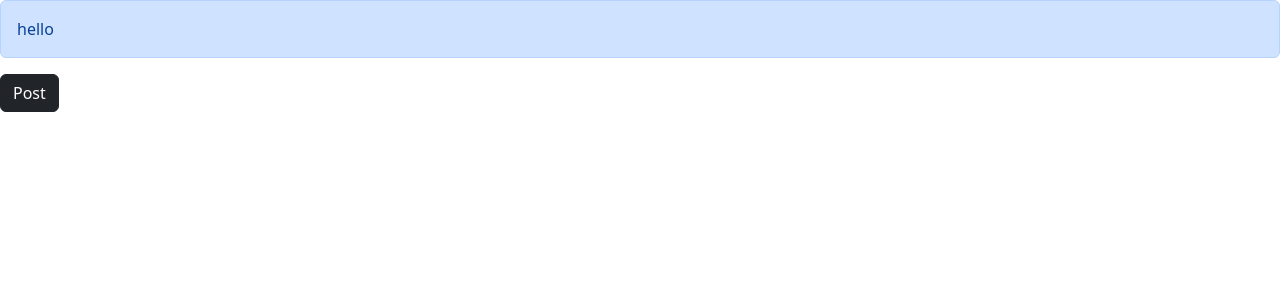
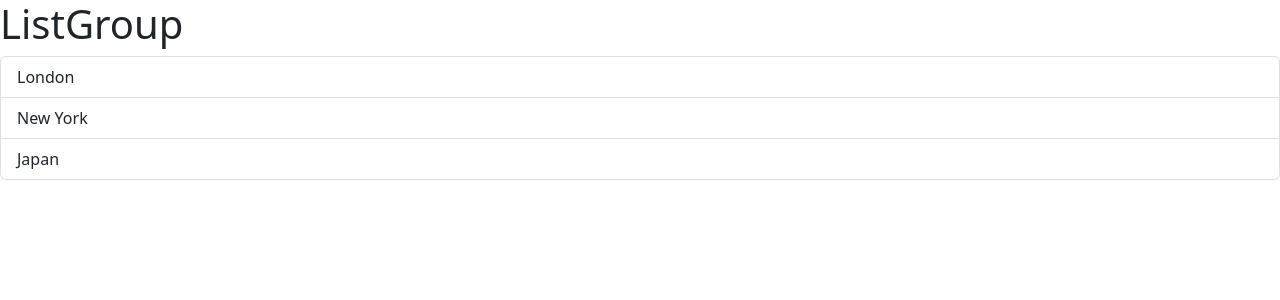
Before and after one commit to Karthicrajamo/React_vite_ts, a React (Vite) app: page / in a window 1280 px wide. Shown: the top 300 px of the page. Built offline with nearby package versions, Linux system fonts and the light colour scheme.

Commit message:
Building Components

```diff
--- a/src/App.tsx
+++ b/src/App.tsx
@@ -1,12 +1,18 @@
-import React from "react";
+import React, { useState } from "react";
 import Alert from "./components/Alert";
 import Button from "./components/Button";
+import ListGroup from "./components/ListGroup";
 
 function App() {
+	const [AlertVisible, setAlertVisible] = useState(false);
+
 	return (
 		<div>
-			<Alert>hello</Alert>
-			<Button>Post</Button>
+			{/* {AlertVisible === true && (
+				<Alert onClose={() => setAlertVisible(false)}>hello</Alert>
+			)}
+			<Button onClick={() => setAlertVisible(true)}>Post</Button> */}
+			<ListGroup></ListGroup>
 		</div>
 	);
 }
--- a/src/components/Alert.tsx
+++ b/src/components/Alert.tsx
@@ -2,13 +2,19 @@ import React from "react";
 
 interface Props {
 	children: string;
+	onClose: () => void;
 }
 
-const Alert = ({ children }: Props) => {
+const Alert = ({ children, onClose }: Props) => {
 	return (
 		<div>
-			<div className="alert alert-primary" role="alert">
+			<div
+				className="alert alert-primary alert-dismissible"
+				role="alert"
+				onClick={onClose}
+			>
 				{children}
+				<button type="button" className="btn-close"></button>
 			</div>
 		</div>
 	);
--- a/src/components/Button.tsx
+++ b/src/components/Button.tsx
@@ -2,12 +2,13 @@ import React from "react";
 
 interface Props {
 	children: string;
+	onClick: () => void;
 }
 
-const Button = ({ children }: Props) => {
+const Button = ({ children, onClick }: Props) => {
 	return (
 		<div>
-			<button type="button" className="btn btn-dark">
+			<button type="button" className="btn btn-dark" onClick={onClick}>
 				{children}
 			</button>
 		</div>
--- a/src/components/ListGroup.tsx
+++ b/src/components/ListGroup.tsx
@@ -1,20 +1,12 @@
-import { Fragment } from "react";
-import { MouseEvent, useState } from "react";
+import { useState } from "react";
 
-interface Props {
-	items: string[];
-	heading: string;
-	onSelectItem: (item: string) => void;
-}
+let items = ["London", "New York", "Japan"];
 
-// function ListGroup(props: Props) {
-function ListGroup({ items, heading, onSelectItem }: Props) {
-	const [selectedIndex, setselectedIndex] = useState(-1);
-	// heading = "";
-
+const ListGroup = () => {
+	const [selectedIndex, setSelectedIndex] = useState(-1);
 	return (
-		<>
-			<h1>{heading}</h1>
+		<div>
+			<h1>ListGroup</h1>
 			<ul className="list-group">
 				{items.map((item, index) => (
 					<li
@@ -23,18 +15,15 @@ function ListGroup({ items, heading, onSelectItem }: Props) {
 								? "list-group-item active"
 								: "list-group-item"
 						}
-						key={item}
-						onClick={() => {
-							setselectedIndex(index);
-							onSelectItem(item);
-						}}
+						// className="list-group-item active"
+						onClick={() => setSelectedIndex(index)}
 					>
 						{item}
 					</li>
 				))}
 			</ul>
-		</>
+		</div>
 	);
-}
+};
 
 export default ListGroup;
```
